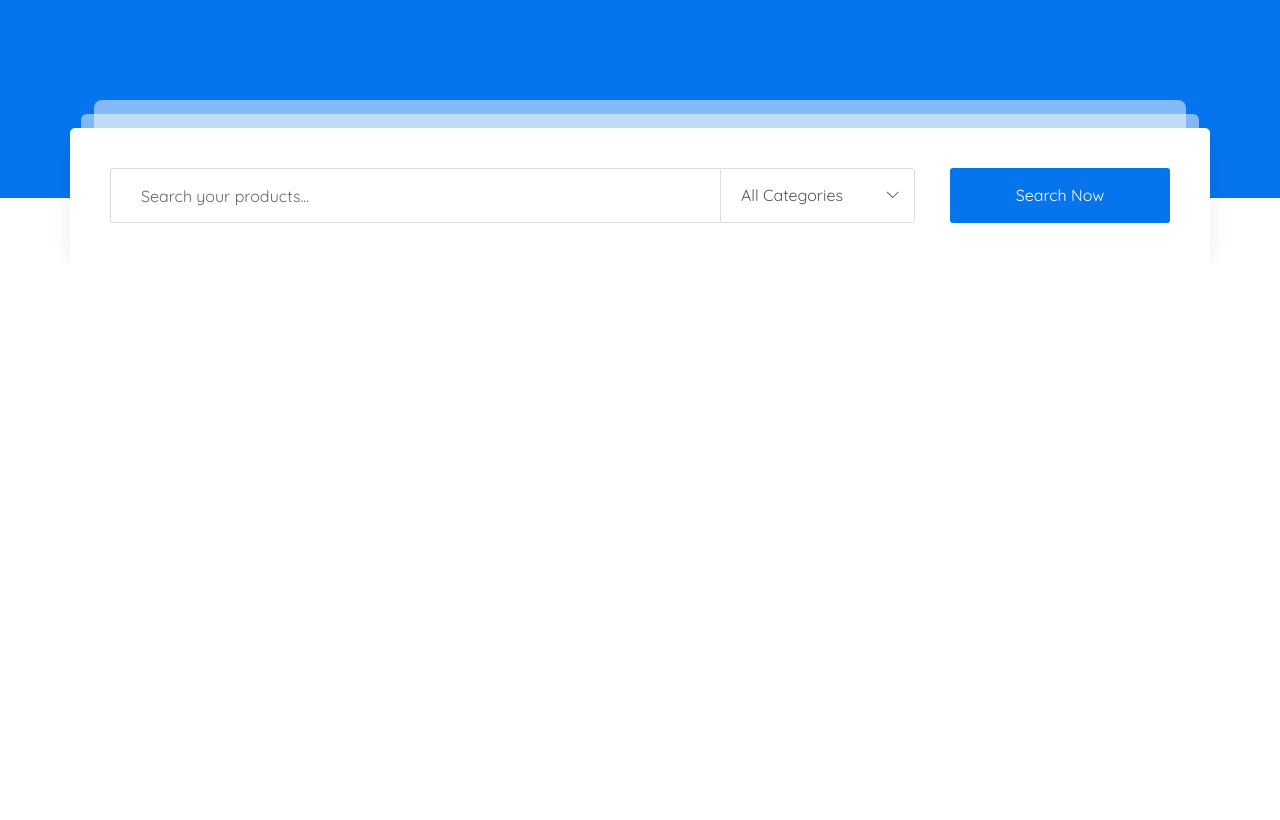
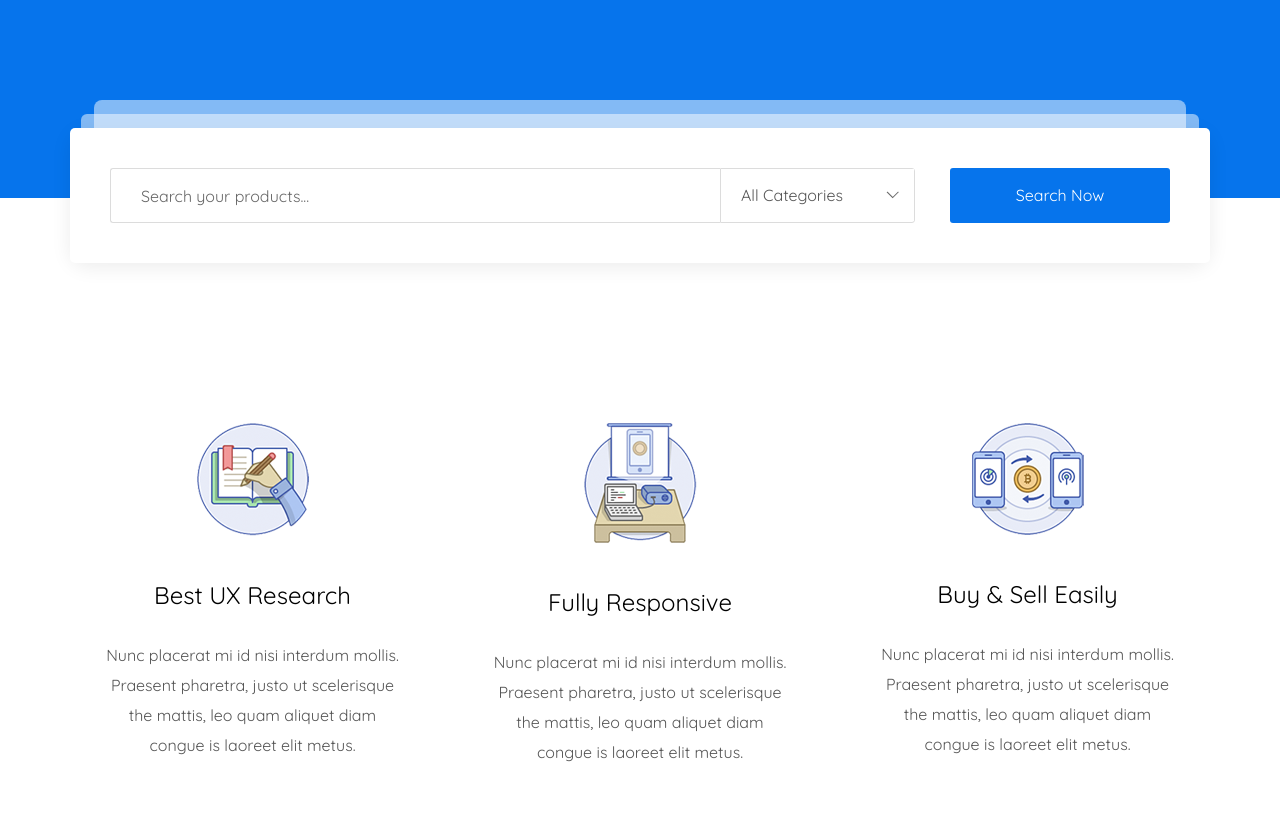
Before and after one commit to serhii1991/mmartplace, a website: page app/index.html in a window 1280 px wide. Shown: the part 721-1541 px from the top of the page. Before the commit the page ends 984 px from the top, so only its background shows below. Drawn offline with nearby package versions, Linux system fonts and the light colour scheme; files that its build step writes are made by us from their sources.

Commit message:
added items

```diff
--- a/app/index.html
+++ b/app/index.html
@@ -153,6 +153,52 @@
   </div>
 </section>
 
+<section class="items">
+  <div class="container">
+    <div class="items__inner">
+      <div class="item">
+        <div class="item__image">
+          <img src="images/icons/item-icon-1.png" alt="icon">
+        </div>
+        <div class="item__title">
+          Best UX Research
+        </div>
+        <div class="item__text">
+          Nunc placerat mi id nisi interdum mollis. Praesent pharetra, justo ut scelerisque
+the mattis, leo quam aliquet diam
+congue is laoreet elit metus.
+        </div>
+      </div>
+      <div class="item">
+        <div class="item__image">
+          <img src="images/icons/item-icon-2.png" alt="icon">
+        </div>
+        <div class="item__title">
+          Fully Responsive
+        </div>
+        <div class="item__text">
+          Nunc placerat mi id nisi interdum mollis. Praesent pharetra, justo ut scelerisque
+the mattis, leo quam aliquet diam
+congue is laoreet elit metus.
+        </div>
+      </div>
+      <div class="item">
+        <div class="item__image">
+          <img src="images/icons/item-icon-3.png" alt="icon">
+        </div>
+        <div class="item__title">
+          Buy & Sell Easily
+        </div>
+        <div class="item__text">
+          Nunc placerat mi id nisi interdum mollis. Praesent pharetra, justo ut scelerisque
+the mattis, leo quam aliquet diam
+congue is laoreet elit metus.
+        </div>
+      </div>
+    </div>
+  </div>
+</section>
+
   <script src="https://ajax.googleapis.com/ajax/libs/jquery/3.4.1/jquery.min.js"></script>
   <script src="js/libs.min.js"></script>
 <script src="js/main.js"></script>
--- a/app/scss/style.scss
+++ b/app/scss/style.scss
@@ -275,3 +275,35 @@
 }
 
 //end custom select
+
+
+/******************************* ITEMS STYLE ***********************************/
+
+.items {
+  padding: 185px 0 120px;
+  &__inner {
+    display: flex;
+    justify-content: space-between;
+  }
+}
+.item {
+  max-width: 365px;
+  padding: 40px 35px 50px;
+  text-align: center;
+  cursor: pointer;
+  transition: all .3s;
+  &:hover {
+    box-shadow: 0px 2px 50px 0px rgba(0, 0, 0, 0.08);
+  }
+  &__image {
+    margin-bottom: 35px;
+    img {
+      margin: 0 auto;
+    }
+  }
+  &__title {
+    font-size: 24px;
+    color: #000;
+    margin-bottom: 30px;
+  }
+}
```
Also changed, not shown: app/images/icons/item-icon-1.png (added), app/images/icons/item-icon-2.png (added), app/images/icons/item-icon-3.png (added), 1 other file.
